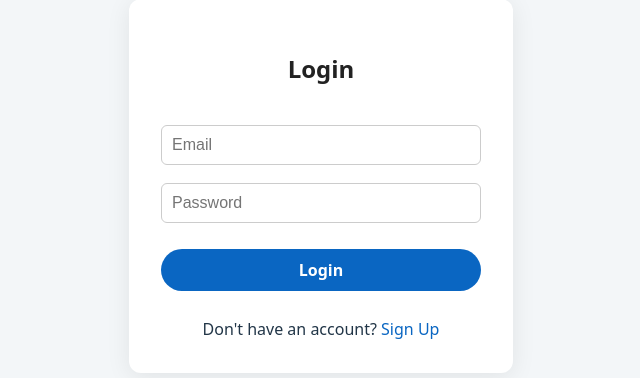
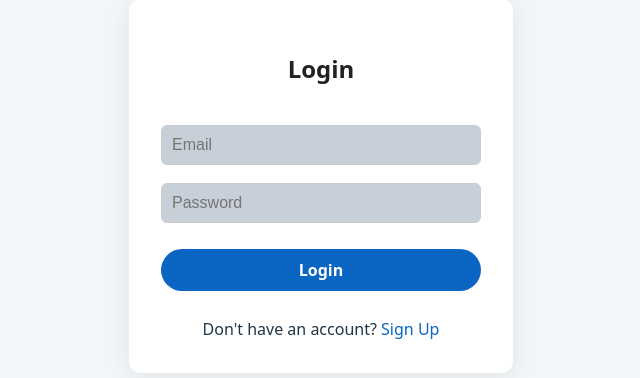
Before and after one commit to tofu7654/quran-platform, a React (Vite) app: page / in a window 1280 px wide. Shown: the part 214-592 px from the top of the page, without its empty margins (319-959 px from the left). Built offline with nearby package versions, Linux system fonts and the light colour scheme.

Commit message:
fix text color in input field in sign in page

```diff
--- a/src/AuthPage.jsx
+++ b/src/AuthPage.jsx
@@ -74,6 +74,8 @@ function AuthPage({ onAuth }) {
                         borderRadius: "6px",
                         border: "1px solid #ccc",
                         fontSize: "16px",
+                        background: "#c7cfd9", // Light gray background
+                        color: "#222",         // Black text
                     }}
                 />
                 <input
@@ -87,6 +89,8 @@ function AuthPage({ onAuth }) {
                         borderRadius: "6px",
                         border: "1px solid #ccc",
                         fontSize: "16px",
+                        background: "#c7cfd9", // Light gray background
+                        color: "#222",         // Black text
                     }}
                 />
                 {error && (
```
Lines whose indentation alone changed are shown as unchanged.
